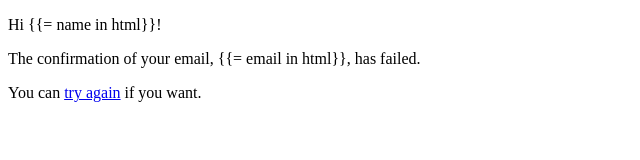
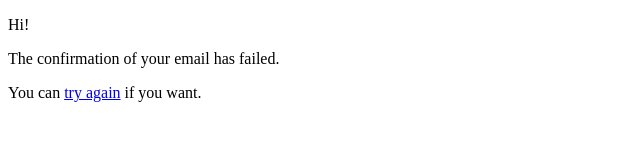
Before and after one commit to espadrine/email-login-example, a website: page web/email-not-confirmed.html in a window 1280 px wide. Shown: the whole page, without its empty margins (0-640 px from the left). Drawn offline with Linux system fonts and the light colour scheme.

Commit message:
Anonymous email not confirmed

```diff
--- a/app.js
+++ b/app.js
@@ -43,7 +43,7 @@ camp.route(/^\/login$/, function(data, match, end, ask) {
       ask.cookies.set('token', token);
       end(users[session.email], {template: 'email-confirmed.html'});
     } else {
-      end(users[session.email], {template: 'email-not-confirmed.html'});
+      end(null, {template: 'email-not-confirmed.html'});
     }
   });
 });
--- a/web/email-not-confirmed.html
+++ b/web/email-not-confirmed.html
@@ -1,7 +1,7 @@
 <!doctype html><title>EmailLogin Email Not Confirmed</title>
-<p> Hi {{= name in html}}!
+<p> Hi!
 </p>
-<p> The confirmation of your email, {{= email in html}}, has failed.
+<p> The confirmation of your email has failed.
 </p>
 <p> You can <a href=/>try again</a> if you want.
 </p>
```
